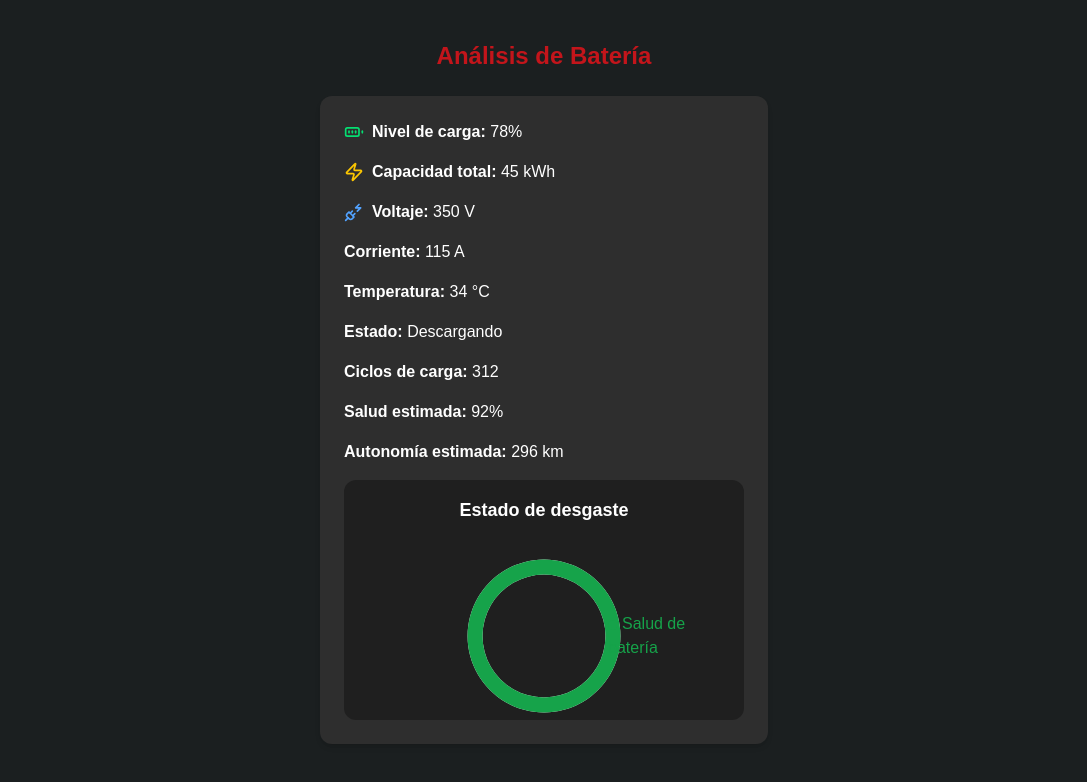
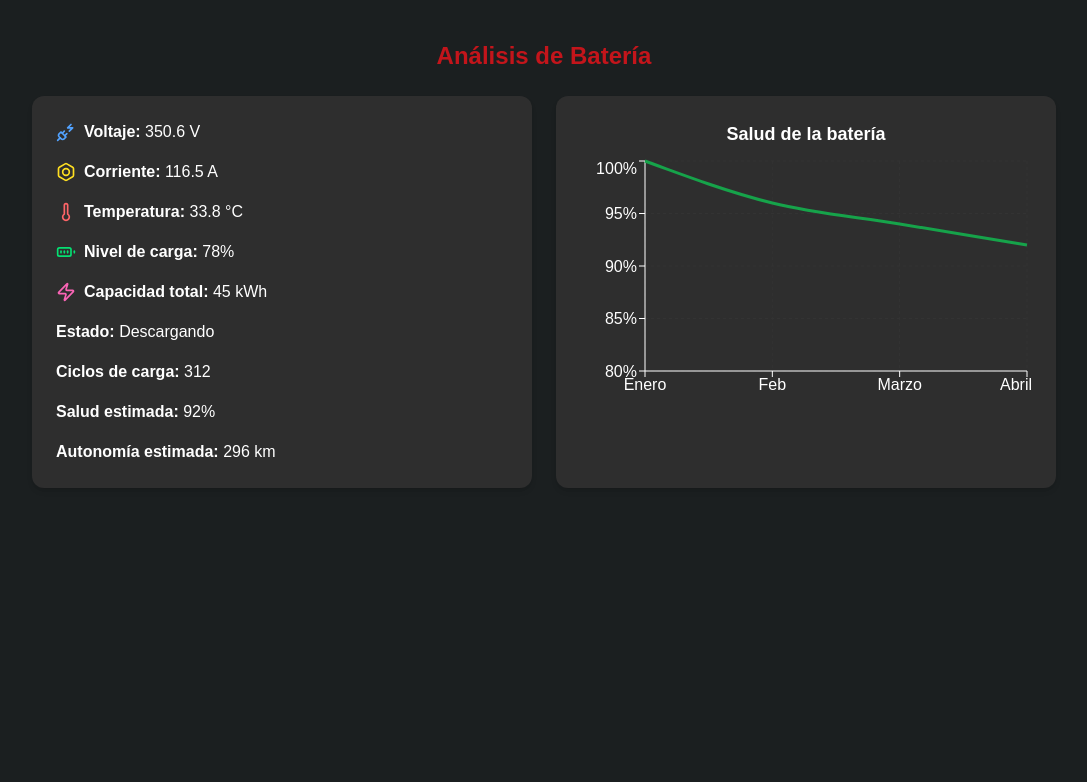
Before and after one commit to IramMcFly/krino-link, a Next.js app: page /AnalisisBateria in a window 1280 px wide. Shown: the top 782 px of the page, without its empty margins (96-1183 px from the left). Built offline with nearby package versions, Linux system fonts and the light colour scheme.

Commit message:
new analisis-bateria functions

```diff
--- a/components/AnalisisBateria.jsx
+++ b/components/AnalisisBateria.jsx
@@ -1,45 +1,66 @@
 'use client';
 
 import { useEffect, useState } from 'react';
-import { BatteryFull, Zap, PlugZap, Loader2 } from 'lucide-react';
-import { ResponsiveContainer, RadialBarChart, RadialBar, Legend } from 'recharts';
+import { BatteryFull, Zap, PlugZap, Thermometer, Bolt } from 'lucide-react';
+import { LineChart, Line, XAxis, YAxis, Tooltip, ResponsiveContainer, CartesianGrid } from 'recharts';
 
 export default function AnalisisBateria() {
   const [cargando, setCargando] = useState(true);
   const [estadoBateria, setEstadoBateria] = useState({});
+  const [parametroSeleccionado, setParametroSeleccionado] = useState(null);
+  const [historico, setHistorico] = useState([]);
 
   useEffect(() => {
     setTimeout(() => {
-      setEstadoBateria({
+      const inicial = {
         porcentaje: 78,
-        capacidadTotal: 45, // kWh
-        voltaje: 350, // V
-        corriente: 115, // A
+        capacidadTotal: 45,
+        voltaje: 350,
+        corriente: 115,
         estado: 'Descargando',
-        temperatura: 34, // °C
+        temperatura: 34,
         ciclosCarga: 312,
-        salud: 92, // %
+        salud: 92,
         autonomiaEstimada: Math.round((78 / 100) * 380),
-      });
+      };
+      setEstadoBateria(inicial);
       setCargando(false);
+      setHistorico([{ tiempo: new Date().toLocaleTimeString().slice(0, 5), voltaje: inicial.voltaje, corriente: inicial.corriente, temperatura: inicial.temperatura }]);
     }, 2000);
   }, []);
 
-  const data = [
-    {
-      name: 'Salud de batería',
-      value: estadoBateria.salud || 0,
-      fill: '#16a34a',
-    },
+  useEffect(() => {
+    if (!cargando) {
+      const intervalo = setInterval(() => {
+        setEstadoBateria(prev => {
+          const voltaje = +(prev.voltaje + (Math.random() * 2 - 1)).toFixed(1);
+          const corriente = +(prev.corriente + (Math.random() * 4 - 2)).toFixed(1);
+          const temperatura = +(prev.temperatura + (Math.random() * 1.5 - 0.7)).toFixed(1);
+          const nuevoHist = [...historico.slice(-19), {
+            tiempo: new Date().toLocaleTimeString().slice(0, 5),
+            voltaje,
+            corriente,
+            temperatura
+          }];
+          setHistorico(nuevoHist);
+          return { ...prev, voltaje, corriente, temperatura };
+        });
+      }, 2500);
+      return () => clearInterval(intervalo);
+    }
+  }, [cargando, historico]);
+
+  const graficoDatos = parametroSeleccionado ? historico.map(h => ({
+    name: h.tiempo,
+    valor: h[parametroSeleccionado.toLowerCase()]
+  })) : [];
+
+  const saludMensual = [
+    { mes: 'Enero', salud: 100 },
+    { mes: 'Feb', salud: 96 },
+    { mes: 'Marzo', salud: 94 },
+    { mes: 'Abril', salud: 92 },
   ];
-
-  const style = {
-    top: '50%',
-    right: 0,
-    transform: 'translate(0, -50%)',
-    lineHeight: '24px',
-    color: '#ffffff',
-  };
 
   return (
     <div className="min-h-screen bg-[#1b1f20] text-white px-4 py-10 flex flex-col items-center text-center">
@@ -47,58 +68,64 @@ export default function AnalisisBateria() {
 
       {cargando ? (
         <div className="w-full max-w-md bg-[#2e2e2e] p-6 rounded-xl shadow-md">
-          <Loader2 className="animate-spin mx-auto mb-3" size={28} />
-          <p className="text-gray-300">Obteniendo datos de la batería...</p>
+          <p className="text-center animate-pulse">Cargando datos...</p>
         </div>
       ) : (
-        <div className="w-full max-w-md bg-[#2e2e2e] p-6 rounded-xl shadow-md space-y-4 text-left">
+        <div className="w-full max-w-5xl grid grid-cols-1 md:grid-cols-2 gap-6">
+          <div className="bg-[#2e2e2e] p-6 rounded-xl shadow-md space-y-4 text-left">
+            <div className="flex items-center gap-2 cursor-pointer" onClick={() => setParametroSeleccionado('Voltaje')}>
+              <PlugZap size={20} className="text-blue-400" />
+              <p><strong>Voltaje:</strong> {estadoBateria.voltaje} V</p>
+            </div>
+            <div className="flex items-center gap-2 cursor-pointer" onClick={() => setParametroSeleccionado('Corriente')}>
+              <Bolt size={20} className="text-yellow-300" />
+              <p><strong>Corriente:</strong> {estadoBateria.corriente} A</p>
+            </div>
+            <div className="flex items-center gap-2 cursor-pointer" onClick={() => setParametroSeleccionado('Temperatura')}>
+              <Thermometer size={20} className="text-red-400" />
+              <p><strong>Temperatura:</strong> {estadoBateria.temperatura} °C</p>
+            </div>
             <div className="flex items-center gap-2">
               <BatteryFull size={20} className="text-green-400" />
               <p><strong>Nivel de carga:</strong> {estadoBateria.porcentaje}%</p>
             </div>
             <div className="flex items-center gap-2">
-            <Zap size={20} className="text-yellow-400" />
+              <Zap size={20} className="text-pink-400" />
               <p><strong>Capacidad total:</strong> {estadoBateria.capacidadTotal} kWh</p>
             </div>
-          <div className="flex items-center gap-2">
-            <PlugZap size={20} className="text-blue-400" />
-            <p><strong>Voltaje:</strong> {estadoBateria.voltaje} V</p>
-          </div>
-          <p><strong>Corriente:</strong> {estadoBateria.corriente} A</p>
-          <p><strong>Temperatura:</strong> {estadoBateria.temperatura} °C</p>
             <p><strong>Estado:</strong> {estadoBateria.estado}</p>
             <p><strong>Ciclos de carga:</strong> {estadoBateria.ciclosCarga}</p>
             <p><strong>Salud estimada:</strong> {estadoBateria.salud}%</p>
             <p><strong>Autonomía estimada:</strong> {estadoBateria.autonomiaEstimada} km</p>
+          </div>
 
-          {/* Gráfico de salud */}
-          <div className="w-full h-60 bg-[#1f1f1f] rounded-xl p-4">
-            <h3 className="text-lg font-semibold mb-2 text-center">Estado de desgaste</h3>
-            <ResponsiveContainer width="100%" height="100%">
-              <RadialBarChart
-                cx="50%"
-                cy="50%"
-                innerRadius="70%"
-                outerRadius="100%"
-                barSize={15}
-                data={data}
-              >
-                <RadialBar
-                  minAngle={15}
-                  background
-                  clockWise
-                  dataKey="value"
-                />
-                <Legend
-                  iconSize={10}
-                  width={120}
-                  layout="vertical"
-                  verticalAlign="middle"
-                  wrapperStyle={style}
-                />
-              </RadialBarChart>
+          <div className="bg-[#2e2e2e] p-6 rounded-xl shadow-md">
+            <h3 className="text-lg font-semibold mb-2 text-center">Salud de la batería</h3>
+            <ResponsiveContainer width="100%" height={250}>
+              <LineChart data={saludMensual}>
+                <CartesianGrid strokeDasharray="3 3" stroke="#333" />
+                <XAxis dataKey="mes" stroke="#fff" />
+                <YAxis domain={[80, 100]} stroke="#fff" tickFormatter={(v) => `${v}%`} />
+                <Tooltip contentStyle={{ backgroundColor: '#333', color: '#fff' }} formatter={(value) => `${value}%`} />
+                <Line type="monotone" dataKey="salud" stroke="#16a34a" strokeWidth={3} dot={false} />
+              </LineChart>
             </ResponsiveContainer>
           </div>
+
+          {parametroSeleccionado && (
+            <div className="md:col-span-2 w-full bg-[#2e2e2e] p-6 rounded-xl shadow-md">
+              <h3 className="text-lg font-semibold mb-2 text-center">{parametroSeleccionado} en tiempo real</h3>
+              <ResponsiveContainer width="100%" height={250}>
+                <LineChart data={graficoDatos}>
+                  <CartesianGrid strokeDasharray="3 3" stroke="#333" />
+                  <XAxis dataKey="name" tick={{ fill: 'white', fontSize: 10 }} />
+                  <YAxis tick={{ fill: 'white', fontSize: 10 }} />
+                  <Tooltip contentStyle={{ backgroundColor: '#333', color: 'white' }} />
+                  <Line type="monotone" dataKey="valor" stroke="#22c55e" strokeWidth={2} dot={false} />
+                </LineChart>
+              </ResponsiveContainer>
+            </div>
+          )}
         </div>
       )}
     </div>
```
Lines whose indentation alone changed are shown as unchanged.
